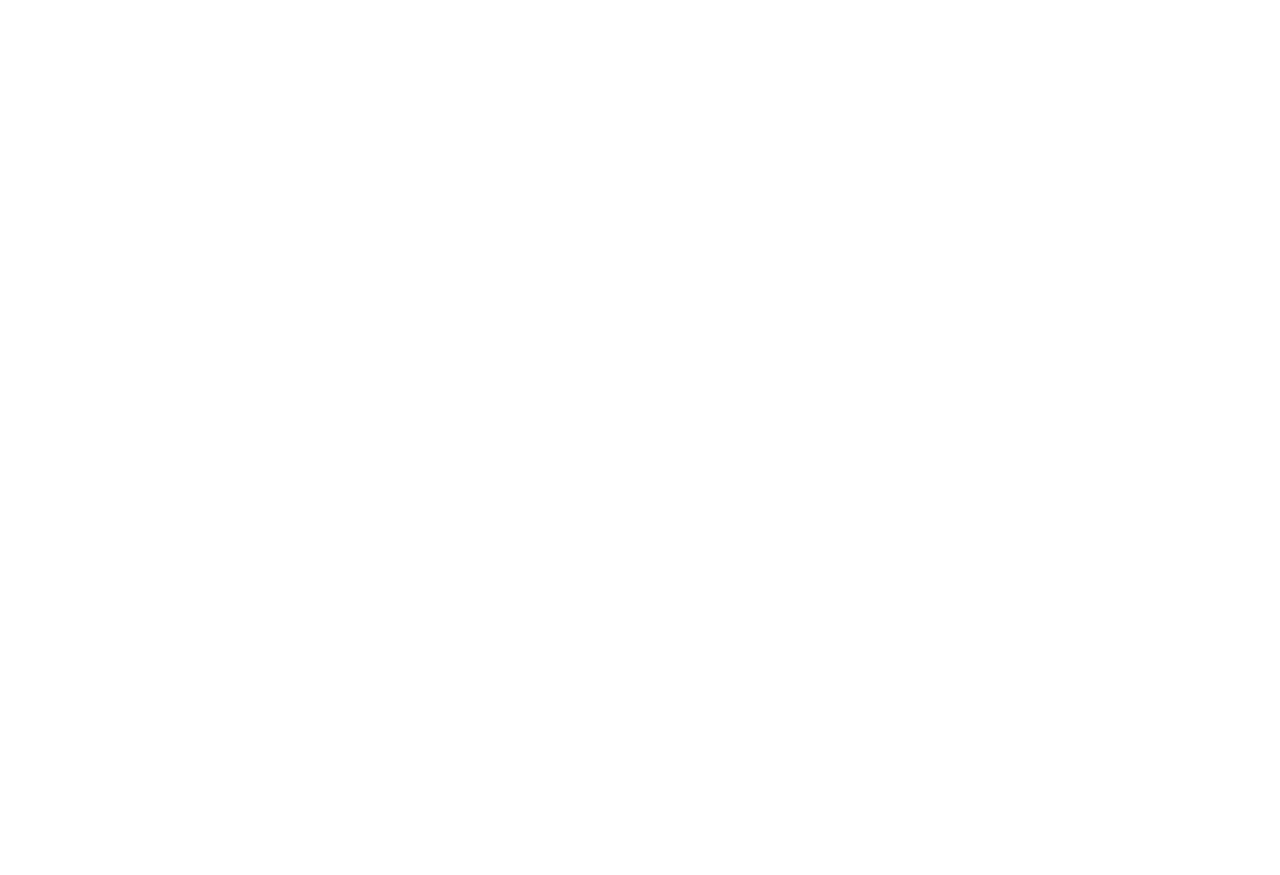
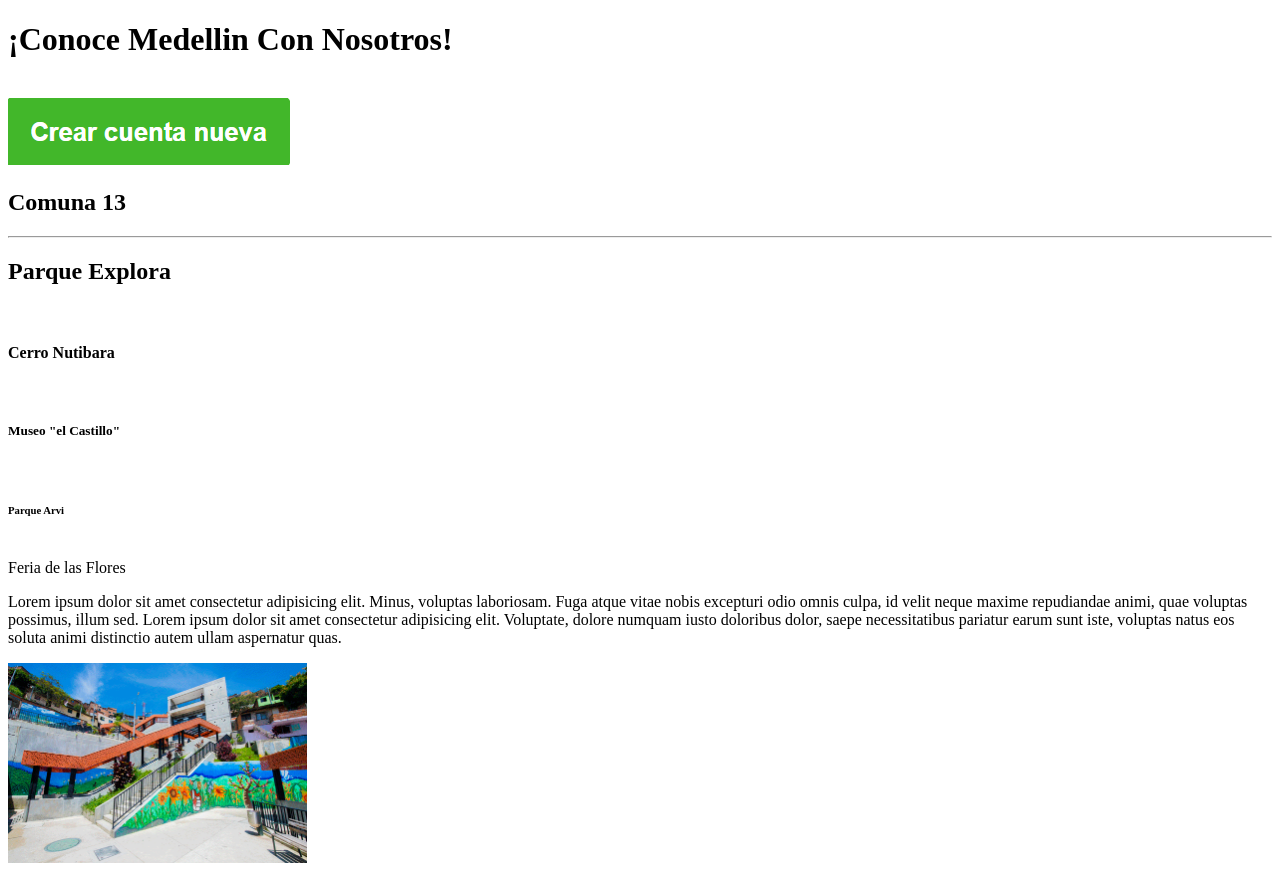
Before and after one commit to mariagomezv/amazingPlaces, a plain HTML site: page index.html in a window 1280 px wide. Before the commit the page ends 800 px from the top, so only its background shows below. Drawn offline with Linux system fonts and the light colour scheme.

Commit message:
Change index.html and add new imgs

```diff
--- a/index.html
+++ b/index.html
@@ -1,12 +1,43 @@
 <!DOCTYPE html>
 <html lang="en">
-<head>
-    <meta charset="UTF-8">
-    <meta http-equiv="X-UA-Compatible" content="IE=edge">
-    <meta name="viewport" content="width=device-width, initial-scale=1.0">
-    <title>Touristic Places In Medellin</title>
-</head>
-<body>
+  <head>
+    <meta charset="UTF-8" />
+    <meta http-equiv="X-UA-Compatible" content="IE=edge" />
+    <meta name="viewport" content="width=device-width, initial-scale=1.0" />
+    <link rel="icon" href="imgs/icon.png" type="image/icon type" />
+    <title>The City Of Eternal Spring</title>
+  </head>
+  <body>
+    <h1>¡Conoce Medellin Con Nosotros!</h1>
+    <br />
 
-</body>
+    <a href="registro.html" type="blank"
+      ><img src="imgs/crearCuenta.png" alt=""
+    /></a>
+    <h2>Comuna 13</h2>
+    <hr />
+    <h2>Parque Explora</h2>
+    <br />
+    <h4>Cerro Nutibara</h4>
+    <br />
+    <h5>Museo "el Castillo"</h5>
+    <br />
+    <h6>Parque Arvi</h6>
+    <br />
+    <h7>Feria de las Flores</h7>
+    <p>
+      Lorem ipsum dolor sit amet consectetur adipisicing elit. Minus, voluptas
+      laboriosam. Fuga atque vitae nobis excepturi odio omnis culpa, id velit
+      neque maxime repudiandae animi, quae voluptas possimus, illum sed. Lorem
+      ipsum dolor sit amet consectetur adipisicing elit. Voluptate, dolore
+      numquam iusto doloribus dolor, saepe necessitatibus pariatur earum sunt
+      iste, voluptas natus eos soluta animi distinctio autem ullam aspernatur
+      quas.
+    </p>
+    <img
+      src="imgs/Escaleras-electricas-medellin.png"
+      height="200px"
+      alt="medellin"
+    />
+  </body>
 </html>
```
Also changed, not shown: registro.html (added, +12 -0 lines), imgs/crearCuenta.png (added), imgs/icon.png (added).
